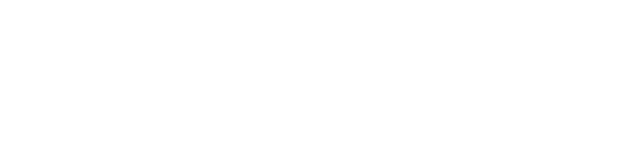
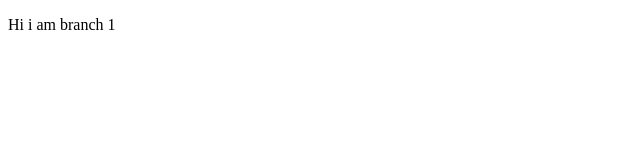
Before and after one commit to HarivaradarajaKV/Local_To_remote, a plain HTML site: page index.html in a window 1280 px wide. Shown: the whole page, without its empty margins (0-640 px from the left). Drawn offline with Linux system fonts and the light colour scheme.

Commit message:
Added paragraph in branch1

```diff
--- a/index.html
+++ b/index.html
@@ -6,6 +6,6 @@
     <title>Local to remote</title>
 </head>
 <body>
-
+    <p>Hi i am branch 1</p>
 </body>
 </html>
```
